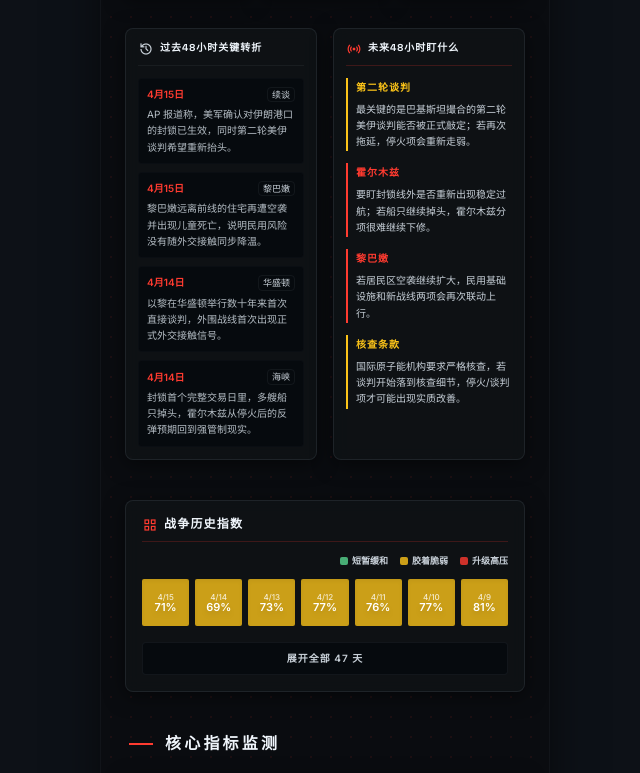
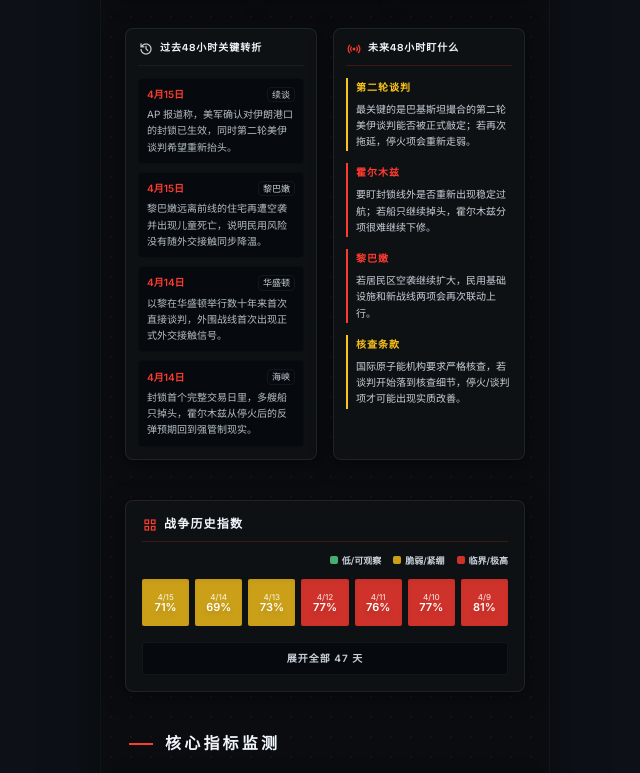
Before and after one commit to JennyChiu68/Radar, a plain HTML site: page index.html in a window 1280 px wide. Shown: the part 693-1466 px from the top of the page, without its empty margins (315-955 px from the left). Drawn offline with nearby package versions, Linux system fonts and the light colour scheme.

Commit message:
align risk labels and history legend

```diff
--- a/index.html
+++ b/index.html
@@ -283,9 +283,9 @@
             <span id="history-title" class="text-[12px] font-black font-headline uppercase tracking-widest leading-tight">战争历史指数</span>
           </div>
           <div class="flex items-center justify-end gap-3 mb-3">
-            <div class="flex items-center gap-1"><span class="w-2 h-2 bg-success/80 rounded-[2px]"></span><span class="text-[9px] text-on-surface-variant font-bold">短暂缓和</span></div>
-            <div class="flex items-center gap-1"><span class="w-2 h-2 bg-tertiary/80 rounded-[2px]"></span><span class="text-[9px] text-on-surface-variant font-bold">胶着脆弱</span></div>
-            <div class="flex items-center gap-1"><span class="w-2 h-2 bg-primary/80 rounded-[2px]"></span><span class="text-[9px] text-on-surface-variant font-bold">升级高压</span></div>
+            <div class="flex items-center gap-1"><span class="w-2 h-2 bg-success/80 rounded-[2px]"></span><span class="text-[9px] text-on-surface-variant font-bold">低/可观察</span></div>
+            <div class="flex items-center gap-1"><span class="w-2 h-2 bg-tertiary/80 rounded-[2px]"></span><span class="text-[9px] text-on-surface-variant font-bold">脆弱/紧绷</span></div>
+            <div class="flex items-center gap-1"><span class="w-2 h-2 bg-primary/80 rounded-[2px]"></span><span class="text-[9px] text-on-surface-variant font-bold">临界/极高</span></div>
           </div>
           <div id="heatmap-grid" class="grid grid-cols-7 gap-1.5"></div>
           <button id="heatmap-toggle" type="button" class="mt-4 w-full text-[10px] font-bold text-on-surface-variant bg-surface-container-lowest/50 border border-outline-variant/30 py-2 rounded uppercase tracking-widest">
--- a/radar.js
+++ b/radar.js
@@ -90,9 +90,9 @@ const MODAL_METRIC_IDS = {
 };
 
 const HISTORY_SIGNAL_LABELS = {
-  green: "短暂缓和",
-  yellow: "胶着脆弱",
-  red: "升级高压"
+  green: "低/可观察",
+  yellow: "脆弱/紧绷",
+  red: "临界/极高"
 };
 
 function getTone(tone) {
@@ -306,7 +306,8 @@ function getHistorySignalTone(score, data) {
 
 function renderAlertBadge(data, score) {
   const tone = getHistorySignalTone(score, data);
-  const config = getAlertConfig(tone, HISTORY_SIGNAL_LABELS[tone]);
+  const preciseLabel = lookupRiskLabel(score, data.bands?.risk_labels);
+  const config = getAlertConfig(tone, preciseLabel);
   setHtml(
     "alertBadge",
     `<span class="material-symbols-outlined ${config.iconClass}">${config.icon}</span><span class="${config.textClass}">${config.label}</span>`
```
Also changed, not shown: radar.html (+3 -3 lines), radar-data.json.
